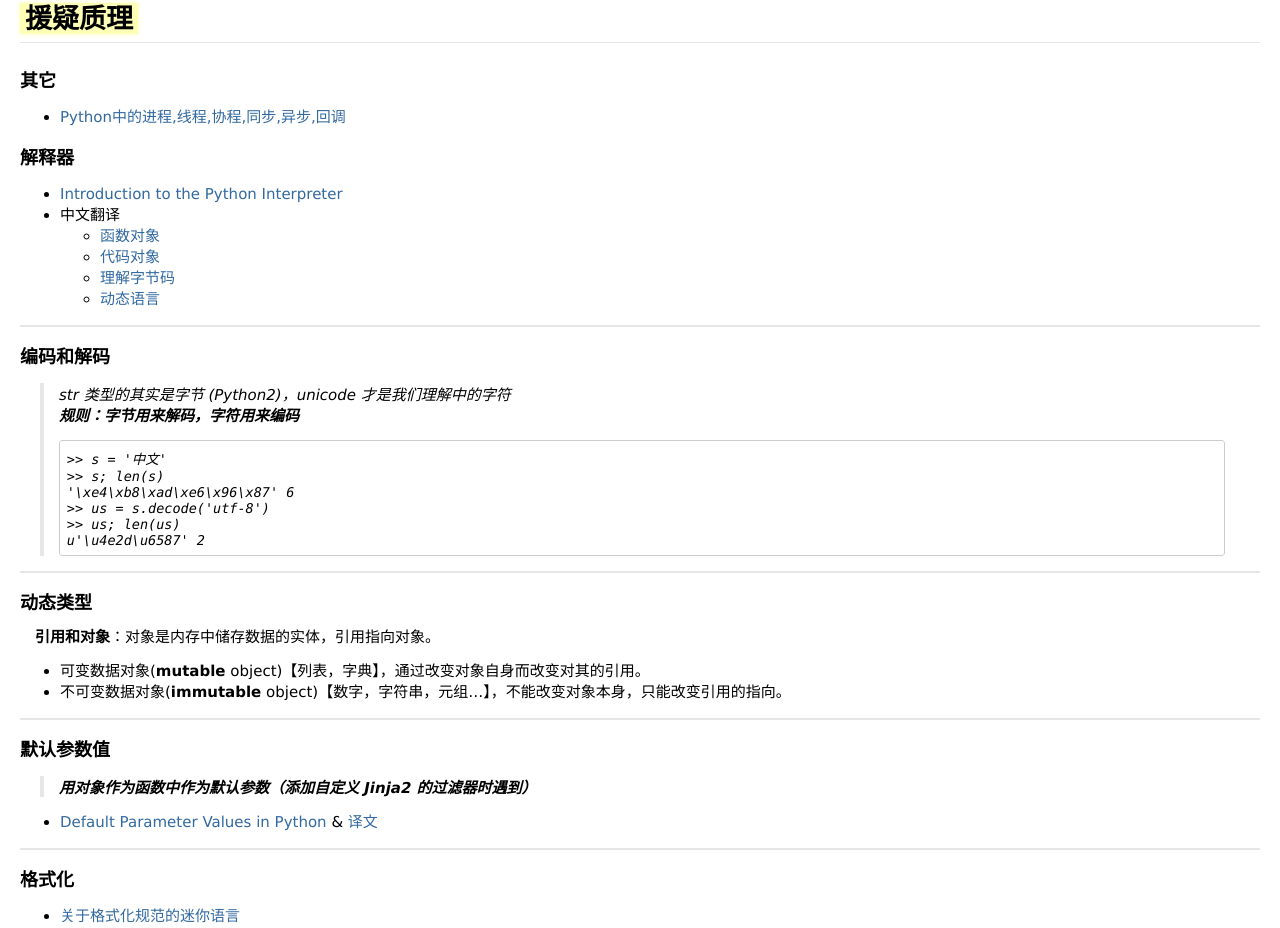
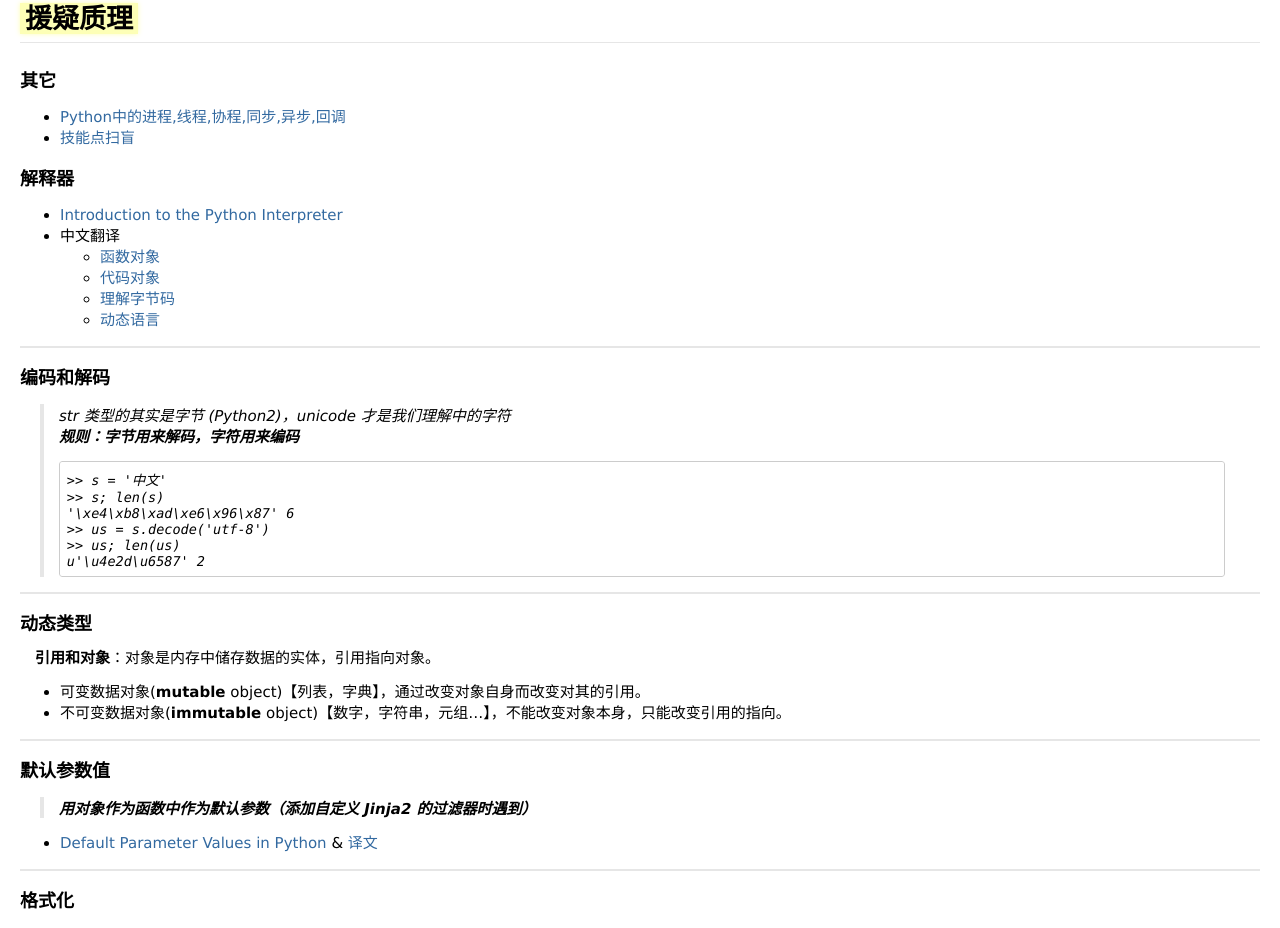
Before and after one commit to damnever/Note, a plain HTML site: page Python.html in a window 1280 px wide. Shown: the part 3298-4226 px from the top of the page. Drawn offline with Linux system fonts and the light colour scheme.

Commit message:
knowledge literacy ...

```diff
--- a/Python.html
+++ b/Python.html
@@ -508,6 +508,7 @@ Change Activity:
 <li><a href="http://blog.jobbole.com/74844/">正则表达式的 7 个使用范例</a></li>
 </ul><hr class="section"><hr class="page"><h2 id="==援疑质理=="><a name="==援疑质理==" href="#==援疑质理=="></a><strong class="highlight">援疑质理</strong></h2><h5 id="其它"><a name="其它" href="#其它"></a>其它</h5><ul>
 <li><a href="http://segmentfault.com/blog/portal_qiniu_com/1190000001813992">Python中的进程,线程,协程,同步,异步,回调</a></li>
+<li><a href="http://www.douban.com/group/topic/28872729/">技能点扫盲</a></li>
 </ul><h5 id="解释器"><a name="解释器" href="#解释器"></a>解释器</h5><ul>
 <li><a href="http://akaptur.github.io/blog/categories/python-internals/">Introduction to the Python Interpreter</a></li>
 <li>中文翻译<ul>
```
Also changed, not shown: 1 other file.
